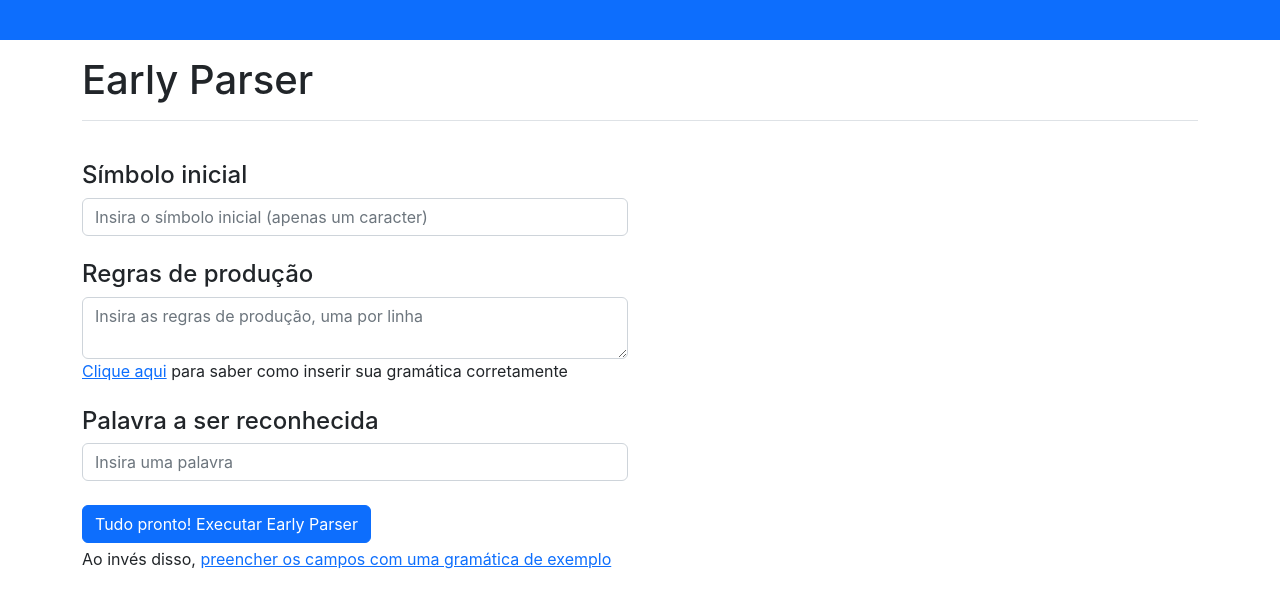
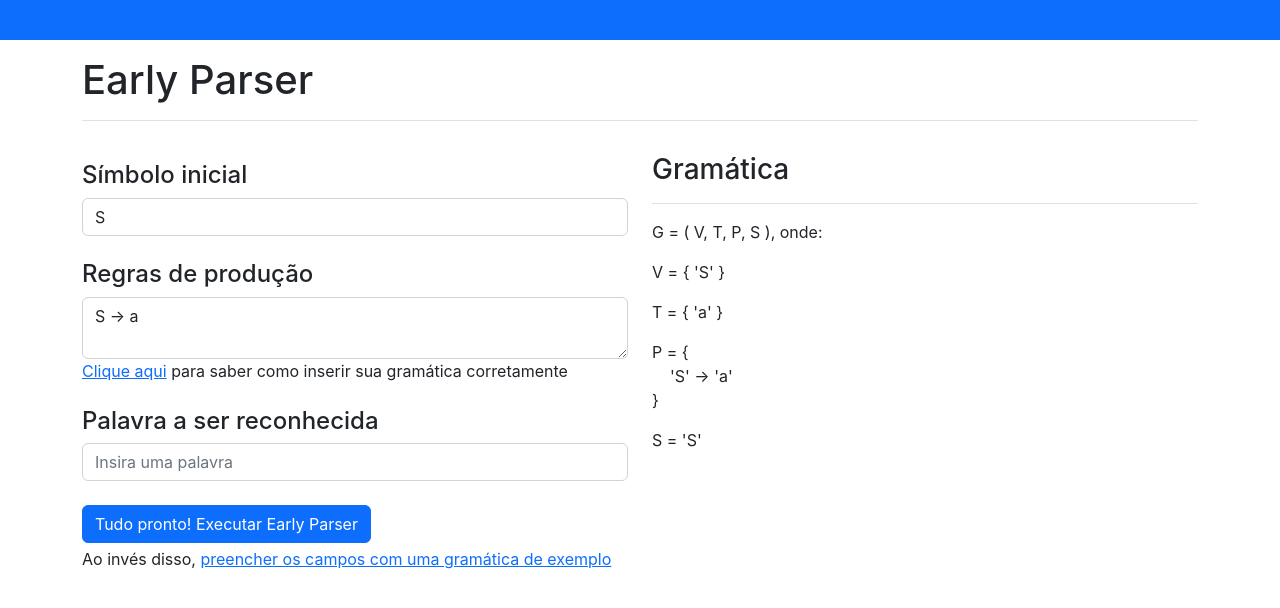
Before and after one commit to anachiarelli/early-js, a React (Create React App) app: page / in a window 1280 px wide. Shown: the top 608 px of the page. Built offline with nearby package versions, Linux system fonts and the light colour scheme.

Commit message:
inclui a gramatica

```diff
--- a/src/App.js
+++ b/src/App.js
@@ -1,7 +1,66 @@
 import './App.css';
+import React, { useState } from 'react';
 import Formulario from './early/Formulario';
+import Gramatica from './early/Gramatica';
+
+function transformarRegrasDeProducaoEmTexto(regrasDeProducao) {
+  let texto = '';
+  for (let ladoEsquerdo in regrasDeProducao) {
+    for (let ladoDireito of regrasDeProducao[ladoEsquerdo]) {
+      texto += `${ladoEsquerdo} -> ${ladoDireito}\n`;
+    }
+  }
+  return texto;
+}
+
+/**
+ *
+ * @param {string} texto
+ */
+function transformarTextoEmRegrasDeProducao(texto) {
+  const linhas = texto.split('\n').map(linha => linha.replaceAll(' ', ''));
+  const regras = {};
+  for (let linha of linhas) {
+    if (linha[1] != '-' && linha[2] != '>') {
+      continue;
+    }
+    if (!regras[linha[0]]) {
+      regras[linha[0]] = [];
+    }
+    regras[linha[0]].push(linha.substring(3));
+  }
+  return regras;
+}
+
+function inferirVariaveisETerminais(regrasDeProducao, simboloInicial) {
+  const variaveis = new Set(Object.keys(regrasDeProducao));
+  variaveis.add(simboloInicial);
+
+  const terminais = new Set();
+  for (let ladoEsquerdo in regrasDeProducao) {
+    for (let ladoDireito of regrasDeProducao[ladoEsquerdo]) {
+      for (let caracter of ladoDireito) {
+        if (!variaveis.has(caracter)) {
+          terminais.add(caracter);
+        }
+      }
+    }
+  }
+
+  return [variaveis, terminais];
+}
 
 function App() {
+  const [simboloInicial, setSimboloInicial] = useState('S')
+  const [regrasDeProducao, setRegrasDeProducao] = useState({S:['a']})
+
+  const atualizarRegrasDeProducao = (texto) => {
+    console.log("x");
+    setRegrasDeProducao(transformarTextoEmRegrasDeProducao(texto));
+  }
+
+  const [variaveis, terminais] = inferirVariaveisETerminais(regrasDeProducao, simboloInicial);
+
   return (
     <div className="App">
       <nav className="navbar navbar-dark bg-primary">&nbsp;</nav>
@@ -9,7 +68,20 @@ function App() {
         <h1 className="my-3 pb-3 border-bottom">Early Parser</h1>
         <div className="row">
           <div className="col col-lg-6">
-            <Formulario />
+            <Formulario
+              simboloInicial={simboloInicial}
+              setSimboloInicial={setSimboloInicial}
+              regrasDeProducao={transformarRegrasDeProducaoEmTexto(regrasDeProducao)}
+              setRegrasDeProducao={atualizarRegrasDeProducao}
+            />
+          </div>
+          <div className="col col-lg-6">
+            <Gramatica
+              variaveis={variaveis}
+              terminais={terminais}
+              regrasDeProducao={regrasDeProducao}
+              simboloInicial={simboloInicial}
+            />
           </div>
         </div>
       </div>
--- a/src/early/Formulario.js
+++ b/src/early/Formulario.js
@@ -1,14 +1,31 @@
-function Formulario() {
+import { useState } from "react";
+
+function Formulario(props) {
+
+    const [regrasDeProducao, setRegrasDeProducao] = useState(props.regrasDeProducao)
+
+    const handleRegrasDeProducaoChange = e => {
+        const texto = e.target.value;
+        setRegrasDeProducao(texto);
+        const linhas = texto.split('\n').map(linha => linha.replaceAll(' ', ''));
+        for (let linha of linhas) {
+            if (linha !== '' && linha[1] != '-' && linha[2] != '>') {
+                return;
+            }
+        }
+        props.setRegrasDeProducao(texto);
+    }
+
     return (
         <form>
             <label className="form-label text-start mt-4 h4">Símbolo inicial</label>
-            <input className="form-control" placeholder="Insira o símbolo inicial (apenas um caracter)"/>
+            <input className="form-control" placeholder="Insira o símbolo inicial (apenas um caracter)" value={props.simboloInicial} onChange={e => props.setSimboloInicial(e.target.value)}/>
             <label className="form-label text-start mt-4 h4">Regras de produção</label>
-            <textarea className="form-control" placeholder="Insira as regras de produção, uma por linha"/>
+            <textarea className="form-control" placeholder="Insira as regras de produção, uma por linha" value={regrasDeProducao} onChange={handleRegrasDeProducaoChange}/>
             <p className="m-0"><a href="">Clique aqui</a> para saber como inserir sua gramática corretamente</p>
             <label className="form-label text-start mt-4 h4">Palavra a ser reconhecida</label>
             <input className="form-control" placeholder="Insira uma palavra"/>
-            <button class="btn btn-primary mt-4 mb-1" type="submit">Tudo pronto! Executar Early Parser</button>
+            <button className="btn btn-primary mt-4 mb-1" type="submit">Tudo pronto! Executar Early Parser</button>
             <p className="">Ao invés disso, <a href="">preencher os campos com uma gramática de exemplo</a></p>
         </form>
     );
--- /dev/null
+++ b/src/early/Gramatica.js
@@ -0,0 +1,24 @@
+function transformarRegrasDeProducaoEmRepresentacaoVisual(regrasDeProducao) {
+    const regras = [];
+    for (let ladoEsquerdo in regrasDeProducao) {
+        for (let ladoDireito of regrasDeProducao[ladoEsquerdo]) {
+            regras.push((<div key={`${ladoEsquerdo}->${ladoDireito}`}>&nbsp;&nbsp;&nbsp;&nbsp;'{ladoEsquerdo}' -&gt; '{ladoDireito}'</div>));
+        }
+    }
+    return regras;
+}
+
+function Gramatica(props) {
+    return(
+        <div>
+            <h2 className="my-3 pb-3 border-bottom h3">Gramática</h2>
+            <p>G = ( V, T, P, S ), onde:</p>
+            <p>V = {"{"} {Array.from(props.variaveis).map(v => `'${v}'`).join(', ')} {"}"} </p>
+            <p>T = {"{"} {Array.from(props.terminais).map(t => `'${t}'`).join(', ')} {"}"}</p>
+            <p>P = {"{"} {transformarRegrasDeProducaoEmRepresentacaoVisual(props.regrasDeProducao)} {"}"}</p>
+            <p>S = '{props.simboloInicial}'</p>
+        </div>
+    );
+}
+
+export default Gramatica;
```
